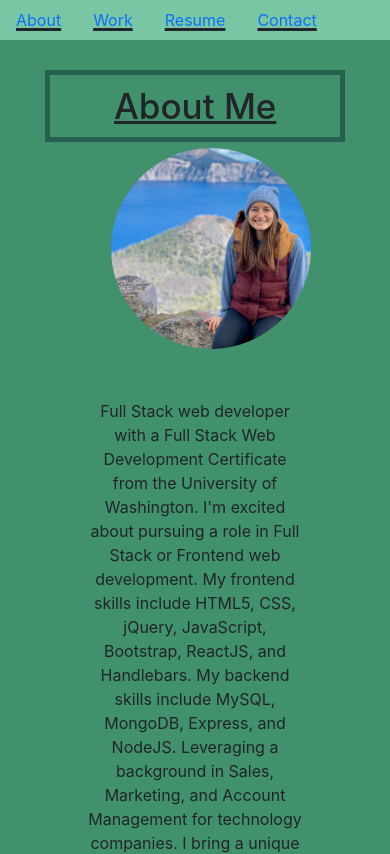
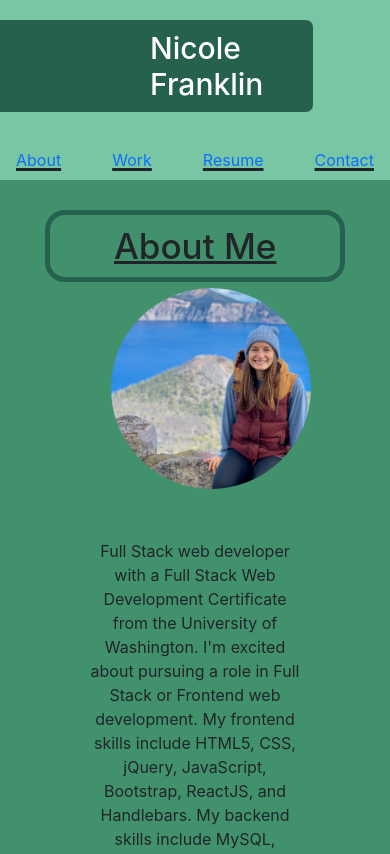
Before and after one commit to ncfranklin14/20-React-Portfolio, a React (Create React App) app: page / in a window 390 px wide. Shown: the top 854 px of the page. Built offline with nearby package versions, Linux system fonts and the light colour scheme.

Commit message:
update nav bar

```diff
--- a/src/App.css
+++ b/src/App.css
@@ -5,10 +5,31 @@
     'Ubuntu', 'Cantarell', 'Fira Sans', 'Droid Sans', 'Helvetica Neue',
     sans-serif;
 }
+
+Header {
+    padding: 20px 0px;
+    background-color: #78c6a3;
+  }
+
+  Header h1 {
+    background-color: #266150;
+    font-size: 50px;
+    padding: 5px 80px 10px 100px;
+    padding-left: 20px;
+    border-radius: 0px 7px 7px 0px;
+    margin-right: 550px;
+  }
+
+.nav-item {
+    text-decoration: underline;
+    text-decoration-thickness: 3px;
+}
 .nav{
     background-color: #78c6a3;
-    text-decoration: underline;
-    text-decoration-thickness: 3px;
+    display: flex;
+    flex-wrap: wrap;
+    justify-content: space-around !important;
+    align-items: center;
 }
 .contactIcon {
     display: flex;
@@ -54,6 +75,33 @@
 
 .portfolio {
     background-color: #40916c;
+
 }
 
+.nav{
+    display: flex;
+    flex-wrap: wrap;
+    justify-content: space-between !important;
+    align-items: center;
+    width: 100%;
+    position: relative;
 }
+
+
+Header {
+    background-color: #78c6a3;
+    width: 100%;
+    display: flex;
+    align-items: center;
+    position: relative;
+  }
+
+  Header h1 {
+    background-color: #266150;
+    font-size: 30px;
+    padding: 10px 50px 10px 150px;
+    color: white;
+    border-radius: 0px 7px 7px 0px;
+  }
+
+}
--- a/src/components/About/about.css
+++ b/src/components/About/about.css
@@ -19,6 +19,7 @@
     margin-top: 30px;
     text-decoration: underline;
     border: 5px solid #266150;
+    border-radius: 20px;
     width: 500px;
     margin-left: 32%;
 }
@@ -50,7 +51,6 @@
         text-decoration: underline;
         border: 5px solid #266150;
         width: 300px;
-        /* margin-left: 10%; */
     }
 
     .profile-pic{
--- a/src/components/Contact/contact.css
+++ b/src/components/Contact/contact.css
@@ -17,6 +17,7 @@
     margin-top: 30px;
     text-decoration: underline;
     border: 5px solid #266150;
+    border-radius: 20px;
     width: 500px;
     height: 60px;
     margin-left: 32%;
--- a/src/components/Header.js
+++ b/src/components/Header.js
@@ -1,13 +1,10 @@
 import React from 'react';
-import Navigation from './Navigation';
 
 function Header() {
     return (
-      <div className="portfolio-app">
-        <Header
-        />
-        <Navigation/>
-      </div>
+      <header className="Header">
+        <h1>Nicole Franklin</h1>
+      </header>
     );
   }
 
--- a/src/components/Navigation.js
+++ b/src/components/Navigation.js
@@ -1,10 +1,12 @@
 import React from 'react';
+import Header from './Header';
 
 // Here we are using object destructuring assignment to pluck off our variables from the props object
 // We assign them to their own variable names
 function Navigation({ currentPage, handlePageChange }) {
   return (
     <ul className="nav navigation">
+      <Header/>
       <li className="nav-item">
         <a
           href="#about"
--- a/src/components/PortfolioContainer.js
+++ b/src/components/PortfolioContainer.js
@@ -1,6 +1,7 @@
 import React, { useState } from 'react';
 import Navigation from './Navigation';
 import Footer from './Footer';
+import Header from './Header';
 import About from './About/About';
 import Work from './Work/Work';
 import Contact from './Contact/Contact';
@@ -28,9 +29,8 @@ export default function PortfolioContainer() {
 
   return (
     <div className='portfolio'>
-      {/* We are passing the currentPage from state and the function to update it */}
+      {/* <Header currentPage={currentPage} handlePageChange={handlePageChange} /> */}
       <Navigation currentPage={currentPage} handlePageChange={handlePageChange} />
-      {/* Here we are calling the renderPage method which will return a component  */}
       {renderPage()}
       <Footer currentPage={currentPage} handlePageChange={handlePageChange} />
     </div>
--- a/src/components/Resume/resume.css
+++ b/src/components/Resume/resume.css
@@ -31,6 +31,7 @@
     width: 500px;
     border: 5px solid #266150;
     box-sizing: border-box;
+    border-radius: 20px;
     margin-left: 32%;
     font-size: 35px;
     padding-bottom: 4%;
--- a/src/components/Work/work.css
+++ b/src/components/Work/work.css
@@ -7,6 +7,7 @@
     height: 60px;
     width: 500px;
     border: 5px solid #266150;
+    border-radius: 20px;
     box-sizing: border-box;
     padding-bottom: 6%;
 }
```
